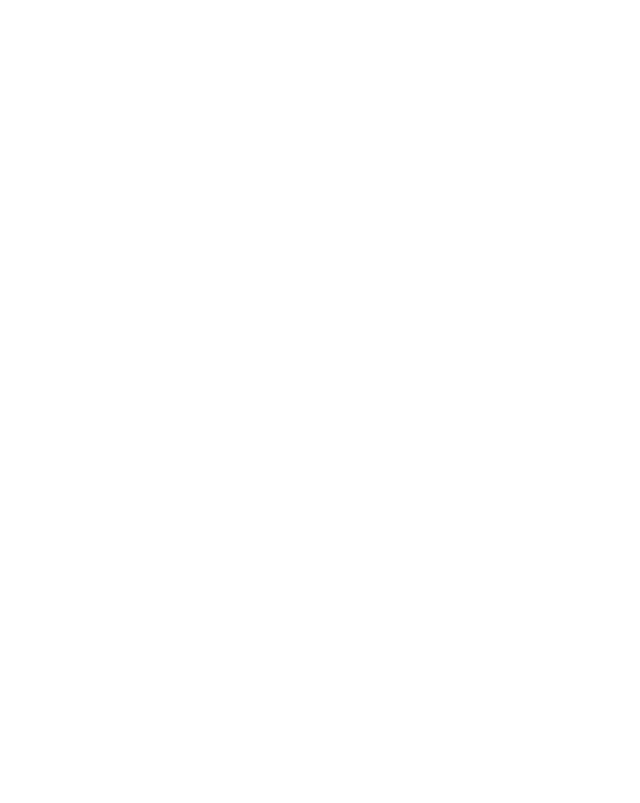
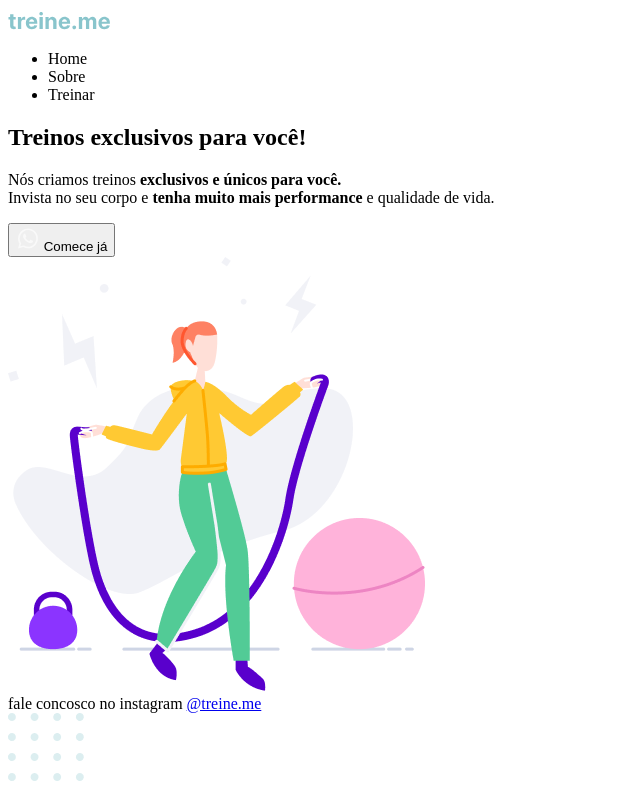
Before and after one commit to felipemadu13/rocketseat, a plain HTML site: page Explorer/stage_02/stg02_projeto_02/index.html in a window 1280 px wide. Shown: the whole page, without its empty margins (0-640 px from the left). Drawn offline with Linux system fonts and the light colour scheme.

Commit message:
projeto 02

```diff
--- a/Explorer/stage_02/stg02_projeto_02/index.html
+++ b/Explorer/stage_02/stg02_projeto_02/index.html
@@ -3,9 +3,37 @@
 <head>
   <meta charset="UTF-8">
   <meta name="viewport" content="width=device-width, initial-scale=1.0">
-  <title>Document</title>
+  <title>Treine me</title>
 </head>
 <body>
-
+  <div class="page"></div>
+  <header>
+    <img src="images/logo.svg" alt="Treine.me">
+    <nav>
+      <ul>
+        <li>Home</li>
+        <li>Sobre</li>
+        <li>Treinar</li>
+      </ul>
+    </nav>
+  </header>
+  <main>
+    <section>
+      <h1>Treinos exclusivos para você!</h1>
+      <p>
+        Nós criamos treinos <strong>exclusivos e únicos para você.</strong> <br />
+        Invista no seu corpo e <strong>tenha muito mais performance</strong> e qualidade de vida.
+      </p>
+      <button>
+        <img src="images/whats.svg" alt="whatsapp">
+        Comece já
+      </button>
+    </section>
+    <img src="images/img.png" alt="Desenho de uma mulher pulando corda">
+  </main>
+  <footer>
+    fale concosco no instagram <a href="http://instagram.com/treineme" target="_blank">@treine.me</a>
+  </footer>
+  <img src="images/balls.png" alt="bolas de decoração">
 </body>
 </html>
```
Also changed, not shown: Explorer/stage_02/stg02_projeto_02/images/balls.png (added), Explorer/stage_02/stg02_projeto_02/images/img.png (added), Explorer/stage_02/stg02_projeto_02/images/logo.svg (added), Explorer/stage_02/stg02_projeto_02/images/whats.svg (added).
